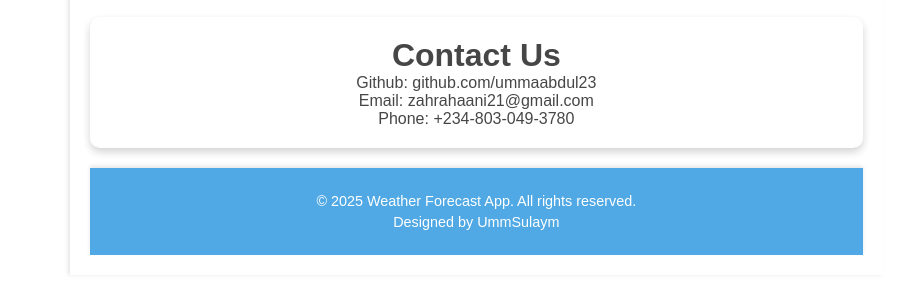
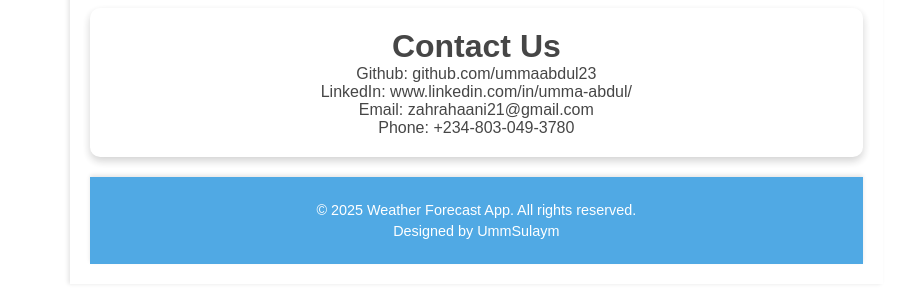
Before and after one commit to ummaabdul23/Weather_Forecast, a website: page contact.html in a window 1280 px wide. Shown: the part 328-630 px from the top of the page, 377-1280 px from the left. Drawn offline with Linux system fonts and the light colour scheme.

Commit message:
added my linkedin contact

```diff
--- a/contact.html
+++ b/contact.html
@@ -24,6 +24,7 @@
     <main>
         <h1>Contact Us</h1>
             <p>Github: github.com/ummaabdul23</p>
+            <p>LinkedIn: www.linkedin.com/in/umma-abdul/</p>
             <p>Email: zahrahaani21@gmail.com</p>
             <p>Phone: +234-803-049-3780</p>
     </main>
```
